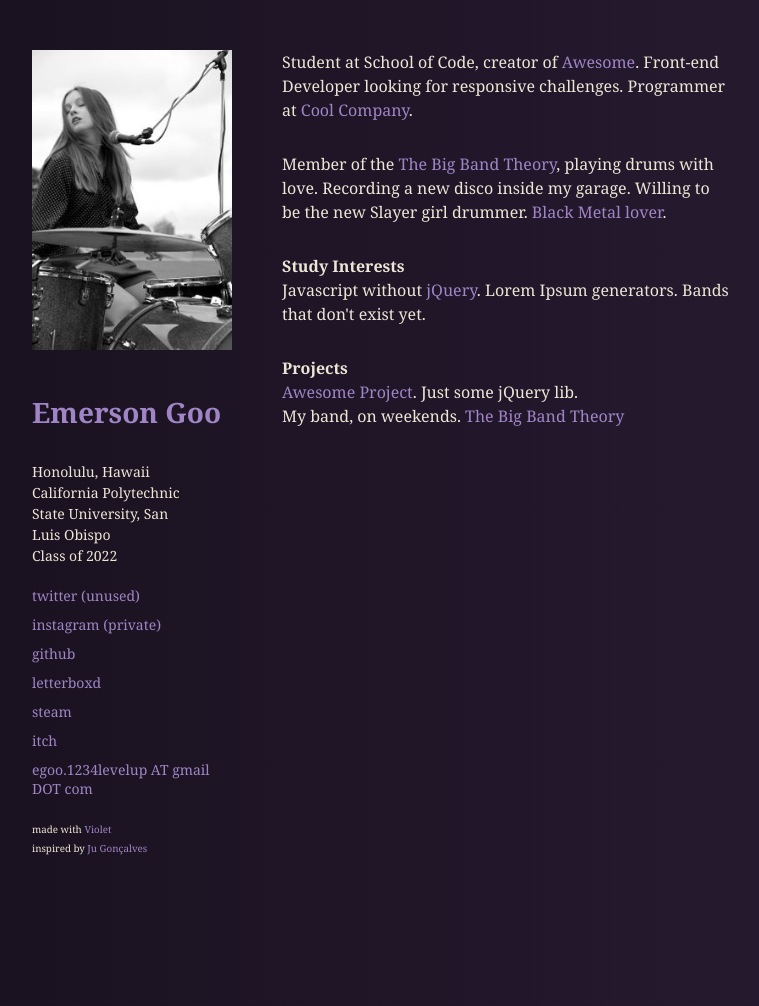
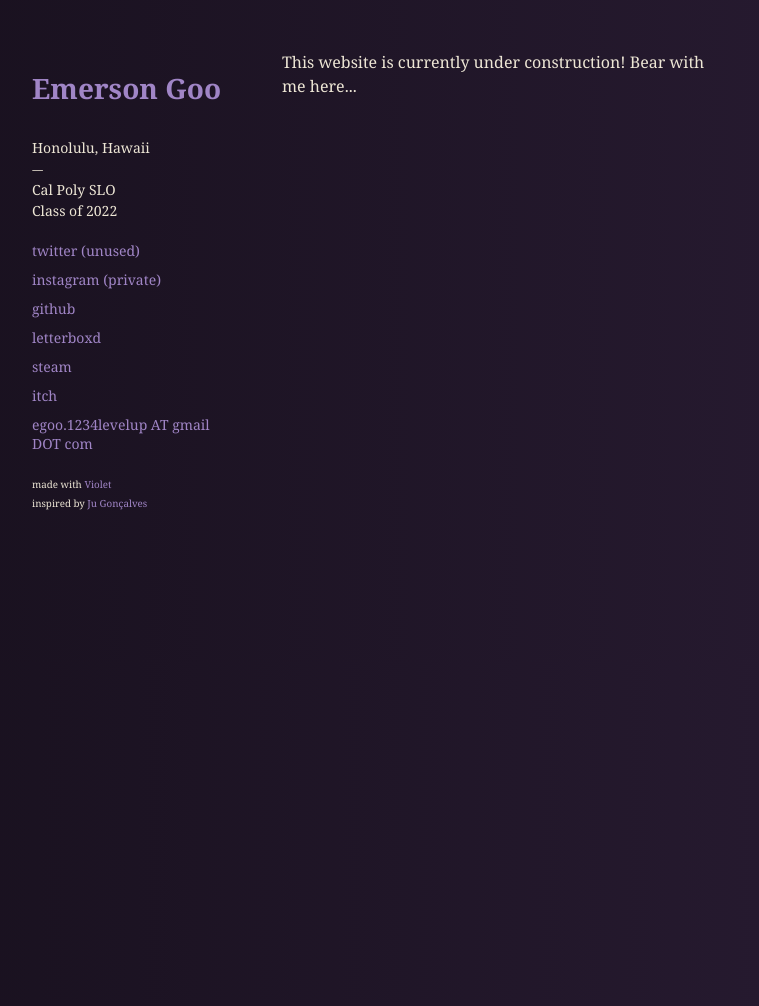
Before and after one commit to emersongoo/emersongoo.github.io, a Jekyll site: the page built from index.html, in a window 1280 px wide. Shown: the whole page, without its empty margins (68-827 px from the left). Built offline with Jekyll 4.4.1, drawn with Linux system fonts in a browser that asks for light colours.

```diff
--- a/index.html
+++ b/index.html
@@ -3,7 +3,7 @@
 title: Home
 ---
 <header>
-  <img alt="{{ site.name }} picture" src="{{ site.picture }}" />
+<!-- <img alt="{{ site.name }} picture" src="{{ site.picture }}" /> -->
 
   <h1>
     <strong><a href="./">{{ site.name }}</a></strong>
@@ -11,7 +11,8 @@
 
   <p>
     Honolulu, Hawaii<br>
-    California Polytechnic State University, San Luis Obispo<br>
+    &#9188;<br>
+    Cal Poly SLO<br>
     Class of 2022
   </p>
 
@@ -35,21 +36,6 @@
 
 <section class="content">
   <p>
-    Student at School of Code, creator of <a href="http://aweso.me/">Awesome</a>. Front-end Developer looking for responsive challenges. Programmer at <a href="https://google.com/search?q=cool+company">Cool Company</a>.
-  </p>
-
-  <p>
-    Member of the <a href="https://google.com/search?q=big+bang+theory+show">The Big Band Theory</a>, playing drums with love. Recording a new disco inside my garage. Willing to be the new Slayer girl drummer. <a href="https://google.com/search?q=black+metal">Black Metal lover</a>.
-  </p>
-
-  <p>
-    <strong>Study Interests</strong></br>
-    Javascript without <a href="http://vanilla-js.com/">jQuery</a>. Lorem Ipsum generators. Bands that don't exist yet.
-  </p>
-
-  <p>
-    <strong>Projects</strong></br>
-    <a href="http://aweso.me/">Awesome Project</a>. Just some jQuery lib.
-    <br>My band, on weekends. <a href="https://google.com/search?q=my+band">The Big Band Theory</a>
+    This website is currently under construction! Bear with me here...
   </p>
 </section>
```
